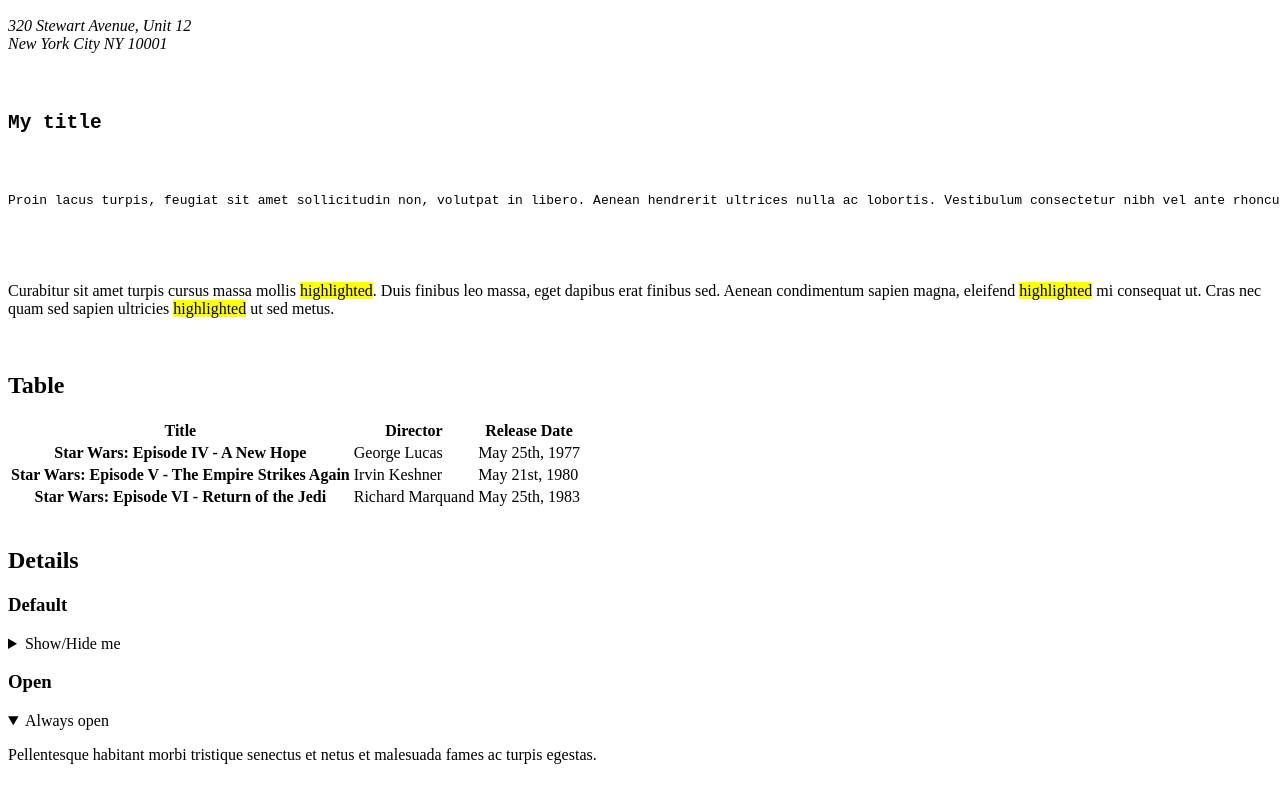
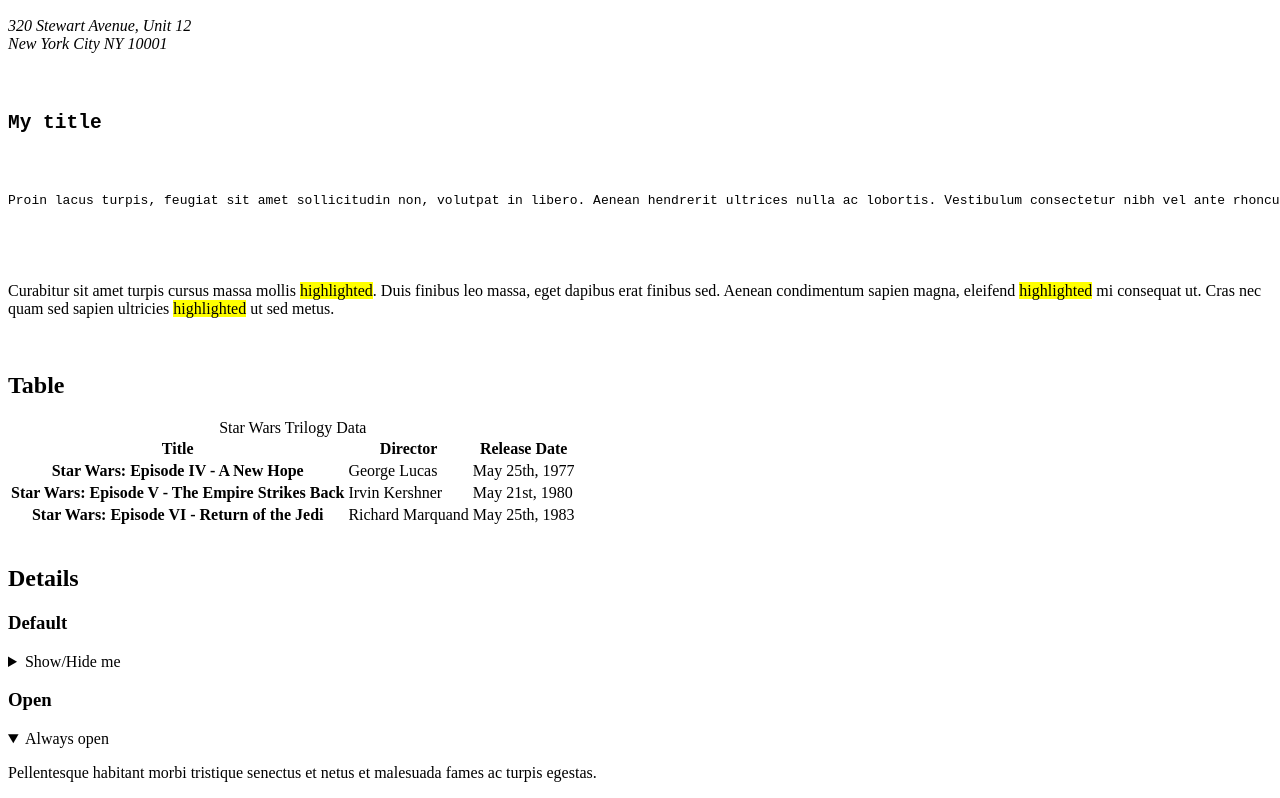
Before and after one commit to KristiSeraj/holbertonschool-web_front_end, a plain HTML site: page 0x00-html_advanced/34-styleguide.html in a window 1280 px wide. Shown: the part 1430-2228 px from the top of the page. Drawn offline with Linux system fonts and the light colour scheme.

Commit message:
table added

```diff
--- a/0x00-html_advanced/34-styleguide.html
+++ b/0x00-html_advanced/34-styleguide.html
@@ -126,19 +126,23 @@
 					<h2>Table</h2>
 				</header>
 				<table>
+					<caption>Star Wars Trilogy Data</caption>
+					<thead>
 						<tr>
 							<th scope="col">Title</th>
 							<th scope="col">Director</th>
 							<th scope="col">Release Date</th>
 						</tr>
+					</thead>
+					<tbody>
 						<tr>
 							<th scope="row">Star Wars: Episode IV - A New Hope</th>
 							<td>George Lucas</td>
 							<td>May 25th, 1977</td>
 						</tr>
 						<tr>
-						<th scope="row">Star Wars: Episode V - The Empire Strikes Again</th>
-						<td>Irvin Keshner</td>
+							<th scope="row">Star Wars: Episode V - The Empire Strikes Back</th>
+							<td>Irvin Kershner</td>
 							<td>May 21st, 1980</td>
 						</tr>
 						<tr>
@@ -146,6 +150,7 @@
 							<td>Richard Marquand</td>
 							<td>May 25th, 1983</td>
 						</tr>
+					</tbody>
 				</table>
 			</section>
 			<br>
```
Lines whose indentation alone changed are shown as unchanged.
